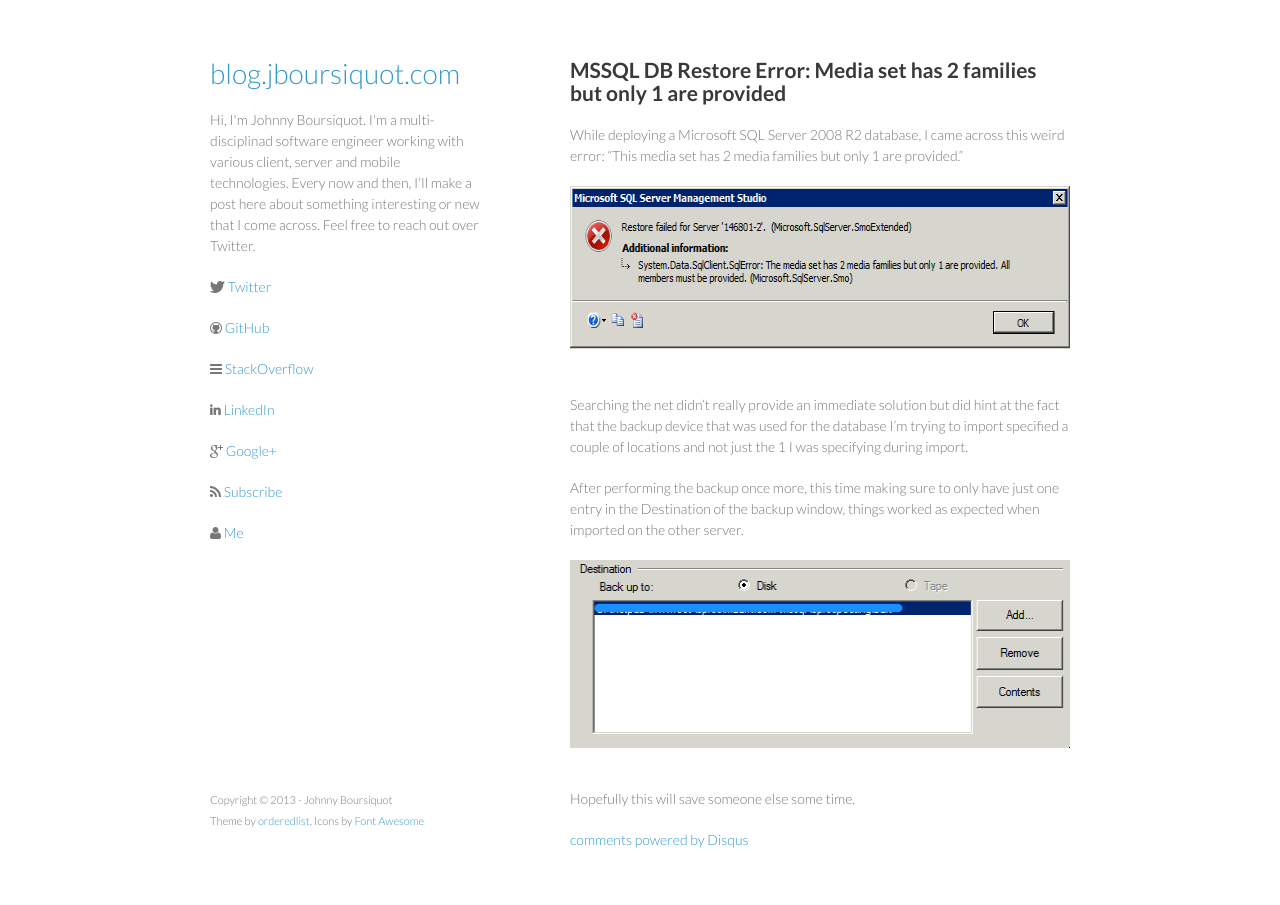
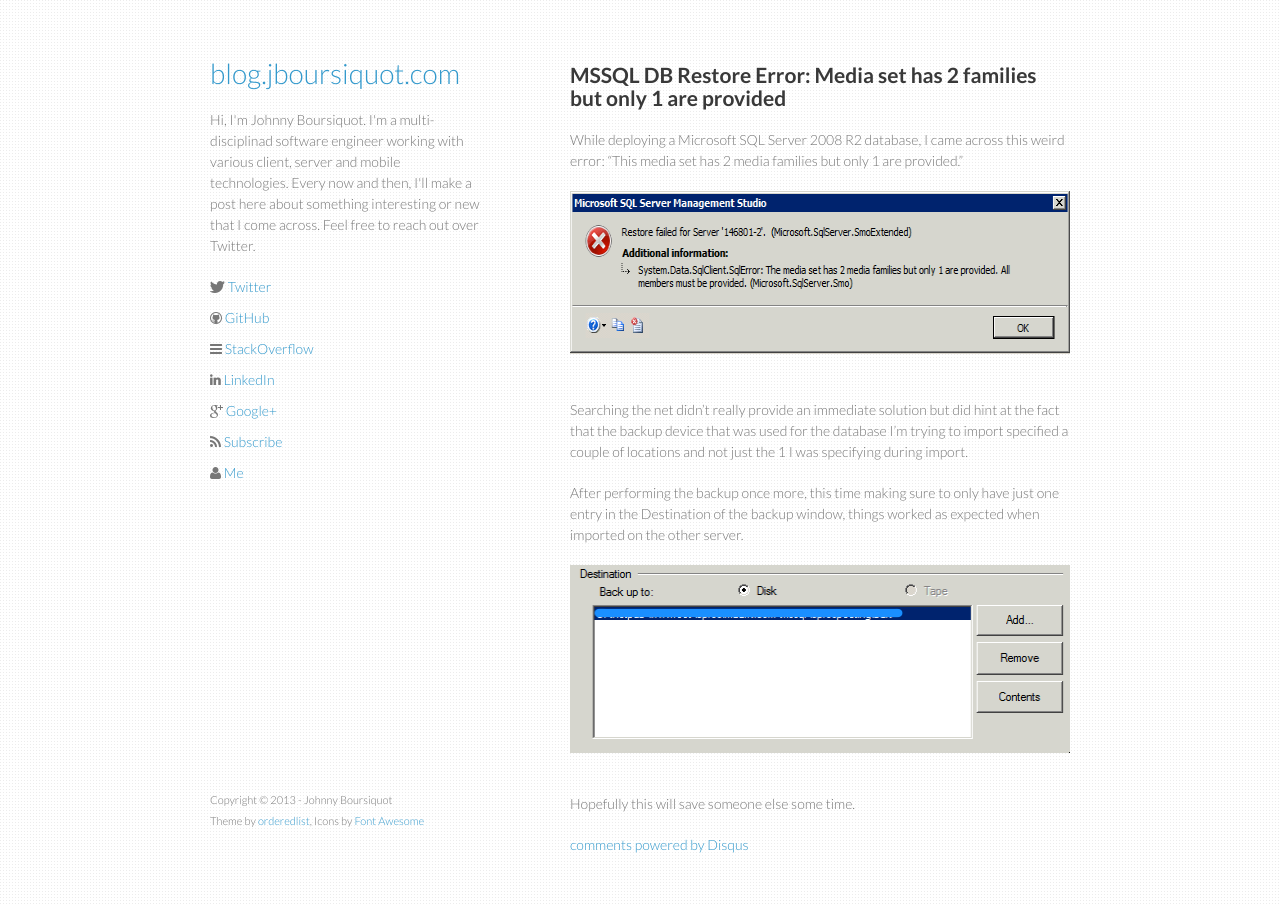
Before and after one commit to jboursiquot/jboursiquot.github.io, a Jekyll site: the page built from _posts/2011-12-26-mssql-db-restore-error-media-set-has-2-families.md, in a window 1280 px wide. Built offline with Jekyll 4.4.1, drawn with Linux system fonts in a browser that asks for light colours; comment, search, counter and statistics services are not loaded.

Commit message:
Add background, adjust header menu item spacing, adjust section content spacing.

```diff
--- a/_layouts/default.html
+++ b/_layouts/default.html
@@ -1,7 +1,8 @@
 {% include head.html %}
 
 <section>
-  <h2>{{ page.title }}</h2>
+  <h2 style="display:none">{{ page.title }}</h2>
+  <span class="section-start"></span>
   {{ content }}
 </section>
 
--- a/_layouts/post.html
+++ b/_layouts/post.html
@@ -1,7 +1,7 @@
 {% include head.html %}
 
 <section>
-  <h2>{{ page.title }}</h2>
+  <h2 class="section-start">{{ page.title }}</h2>
   <p>{{ page.description }}</p>
   <!--<p class="post-date">{{ page.date | date_to_string }}</p>-->
   {{ content }}
--- a/assets/stylesheets/styles.css
+++ b/assets/stylesheets/styles.css
@@ -5,6 +5,7 @@
   font:14px/1.5 Lato, "Helvetica Neue", Helvetica, Arial, sans-serif;
   color:#777;
   font-weight:300;
+  background-image:url('/assets/images/grey.png');
 }
 
 h1, h2, h3, h4, h5, h6 {
@@ -12,8 +13,16 @@
   margin:0 0 20px;
 }
 
+.section-start{
+  margin-top: 5px;
+}
+
 p, ul, ol, table, pre, dl {
   margin:0 0 20px;
+}
+
+p.view{
+  margin: 0 0 10px;
 }
 
 h1, h2, h3 {
```
Also changed, not shown: assets/images/grey.png (added), 7 other files.
